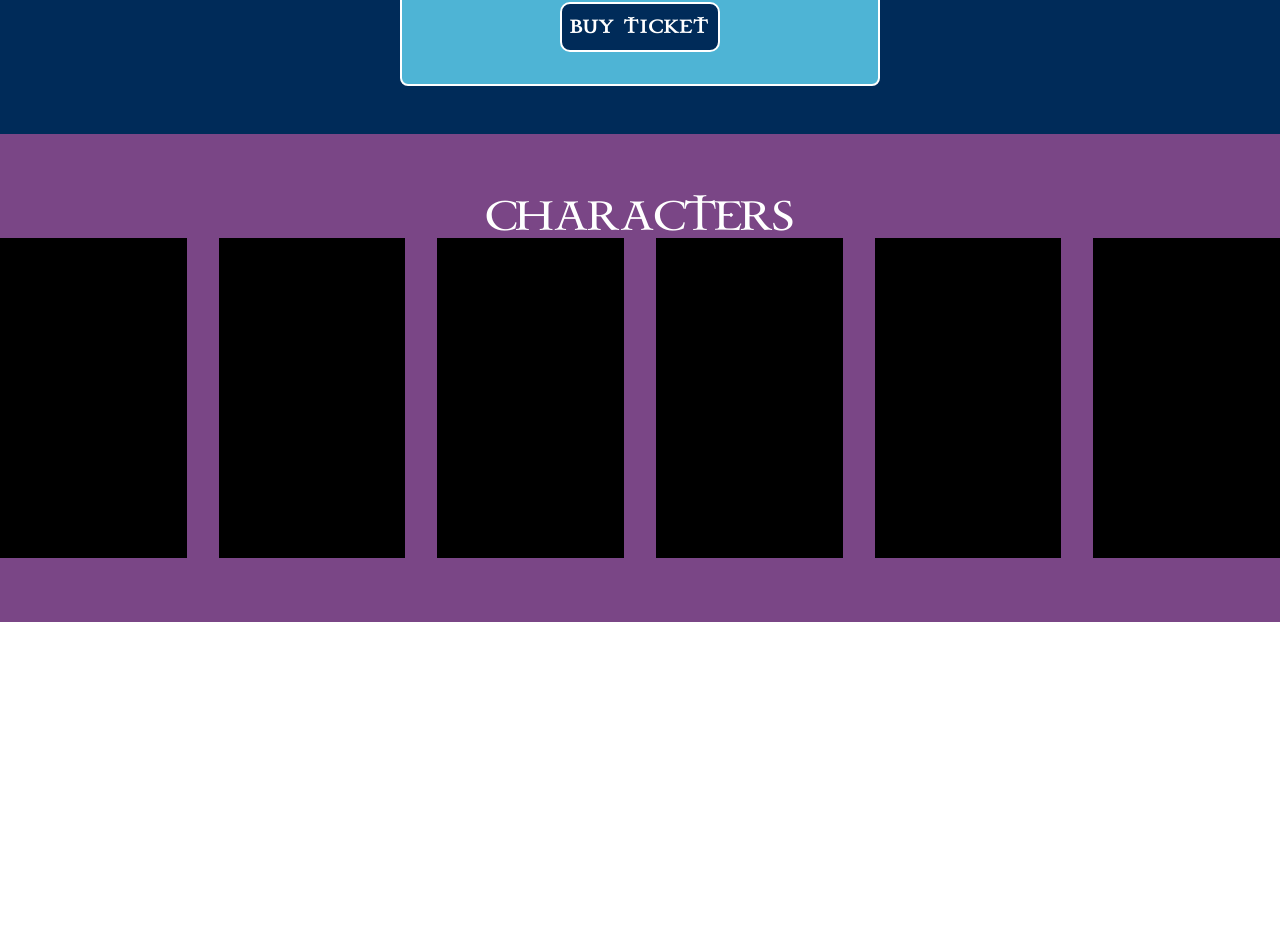
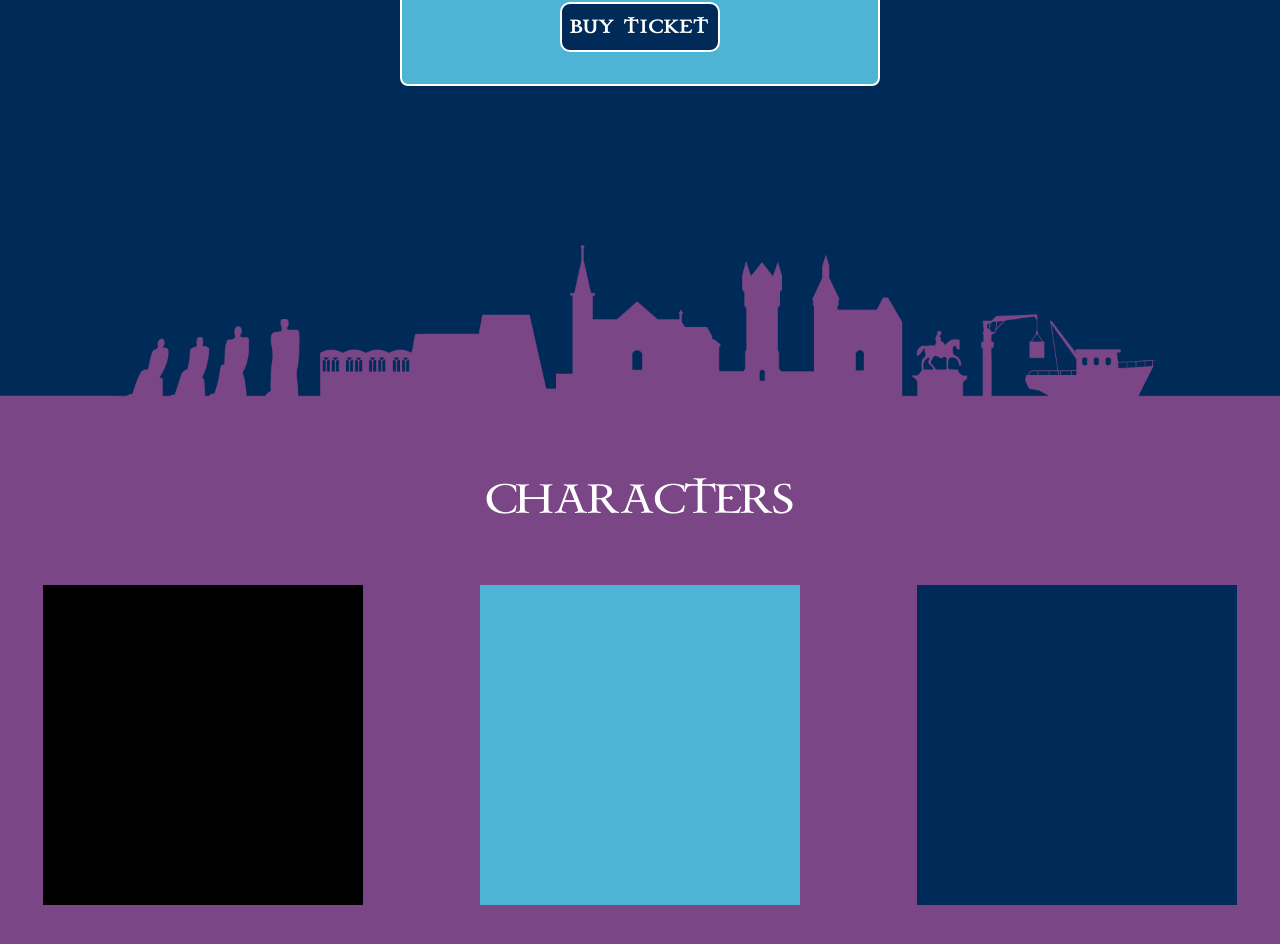
Before and after one commit to pPatr0/FantasyQuest, a Vue app: page / in a window 1280 px wide. Shown: the part 2258-3202 px from the top of the page. Before the commit the page ends 2880 px from the top, so only its background shows below. Built offline with nearby package versions, Linux system fonts and the light colour scheme; a web font is replaced by a local one.

Commit message:
characters

```diff
--- a/package.json
+++ b/package.json
@@ -11,6 +11,7 @@
   },
   "dependencies": {
     "firebase": "^10.11.0",
+    "swiper": "^11.1.3",
     "vue": "^3.4.21",
     "vue-router": "^4.3.0"
   },
--- /dev/null
+++ b/src/components/SliderMenu.vue
@@ -0,0 +1,52 @@
+<template>
+    <div class="bg-[#7A4686] py-16">
+      <div class="container mx-auto">
+        <div>
+          <h2 class="pt-4 pb-16 text-4xl text-center text-white uppercase">Characters</h2>
+        </div>
+        <swiper :slides-per-view="3" :space-between="30" pagination navigation>
+          <swiper-slide>
+            <div class="bg-black w-[20rem] h-[20rem]"></div>
+          </swiper-slide>
+          <swiper-slide>
+            <div class="bg-secondary w-[20rem] h-[20rem]"></div>
+          </swiper-slide>
+          <swiper-slide>
+            <div class="bg-primary w-[20rem] h-[20rem]"></div>
+          </swiper-slide>
+          <swiper-slide>
+            <div class="bg-primary w-[20rem] h-[20rem]"></div>
+          </swiper-slide>
+          <swiper-slide>
+            <div class="bg-secondary w-[20rem] h-[20rem]"></div>
+          </swiper-slide>
+          <swiper-slide>
+            <div class="bg-white w-[20rem] h-[20rem]"></div>
+          </swiper-slide>
+        </swiper>
+      </div>
+    </div>
+  </template>
+
+  <script>
+  import { Swiper, SwiperSlide } from 'swiper/vue';
+
+  import 'swiper/css';
+
+
+  export default {
+    name: 'CarouselComponent',
+    components: {
+      Swiper,
+      SwiperSlide
+    }
+  };
+  </script>
+
+  <style scoped>
+  .swiper-slide {
+    display: flex;
+    justify-content: center;
+    align-items: center;
+  }
+  </style>
--- a/src/views/HomeView.vue
+++ b/src/views/HomeView.vue
@@ -99,21 +99,11 @@
             </div>
         </div>
     </div>
-    <div class="bg-[#7A4686] py-16">
-      <div class="mx-auto ">
-        <div>
-          <h2 class="text-4xl text-center text-white uppercase">Characters</h2>
-        </div>
-        <div class="flex space-x-8">
-          <div class="bg-black w-[20rem] h-[20rem]">a</div>
-          <div class="bg-black w-[20rem] h-[20rem]">a</div>
-          <div class="bg-black w-[20rem] h-[20rem]">a</div>
-          <div class="bg-black w-[20rem] h-[20rem]">a</div>
-          <div class="bg-black w-[20rem] h-[20rem]">a</div>
-          <div class="bg-black w-[20rem] h-[20rem]">a</div>
-        </div>
-      </div>
+    <div class="pt-20 bg-primary">
+        <img src="/images/city.png" alt="City">
     </div>
+
+    <SliderMenu />
 
   </main>
 </template>
@@ -121,11 +111,12 @@
 <script>
 import { ref } from 'vue';
 import NavbarMenu from '../components/NavbarMenu.vue'
+import SliderMenu from '../components/SliderMenu.vue'
 
 export default {
   components: {
     NavbarMenu,
-
+    SliderMenu
   },
   setup() {
     const selectedCategory = ref('Day');
@@ -138,8 +129,9 @@ export default {
 
 
 </script>
+<style lang="scss">
 
-<style lang="scss">
+
 #preloader {
   display: flex;
   align-items: center;
--- a/vite.config.js
+++ b/vite.config.js
@@ -1,5 +1,5 @@
 import { fileURLToPath, URL } from 'node:url'
-
+import path from 'path'
 import { defineConfig } from 'vite'
 import vue from '@vitejs/plugin-vue'
 import VueDevTools from 'vite-plugin-vue-devtools'
@@ -12,7 +12,8 @@ export default defineConfig({
   ],
   resolve: {
     alias: {
-      '@': fileURLToPath(new URL('./src', import.meta.url))
+      '@': fileURLToPath(new URL('./src', import.meta.url)),
+      'swiper/css': path.resolve(__dirname, 'node_modules/swiper/swiper-bundle.min.css')
     }
   }
 })
```
Also changed, not shown: src/components/NavbarMenu.vue (+4 -4 lines), public/images/city.png (added), 1 other file (tests, documents, lock files or other folders).
